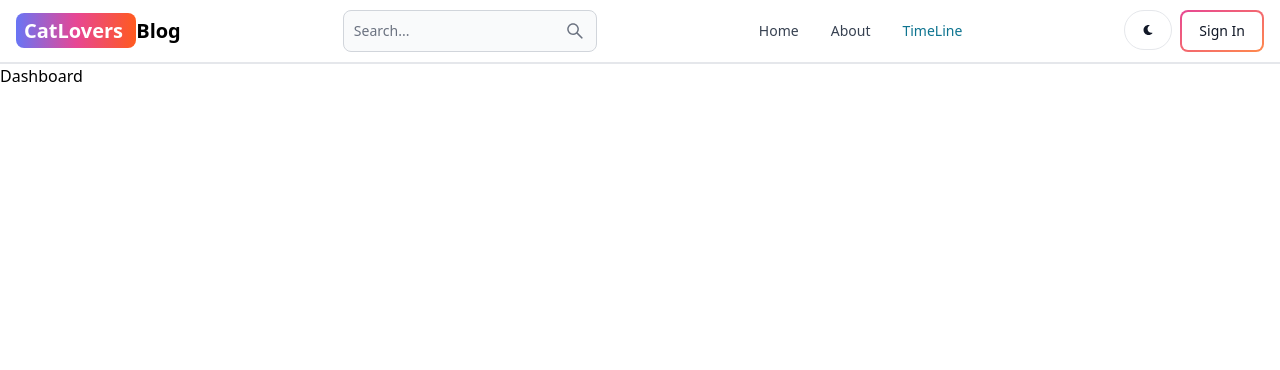
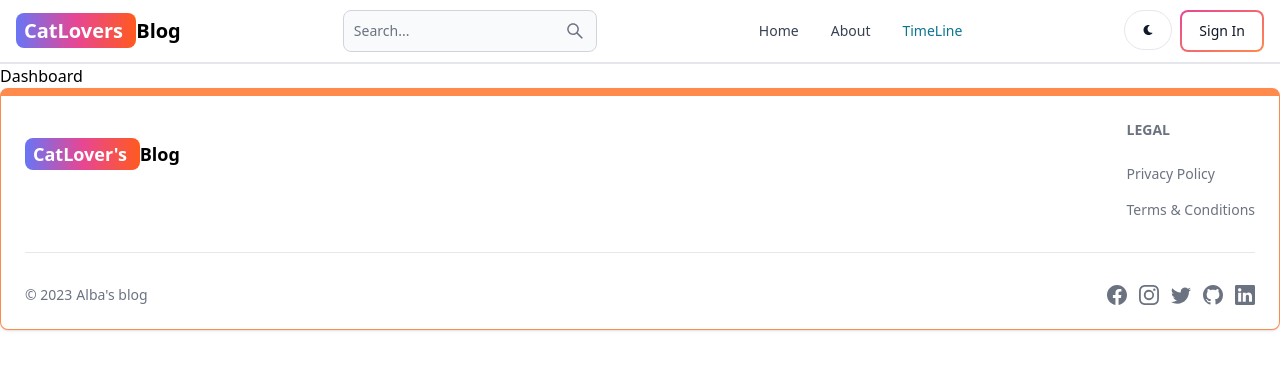
Before and after one commit to agiraldomolina/CatLoversBlog, a React (Vite) app in the folder client/: page /dashboard in a window 1280 px wide. Shown: the top 370 px of the page. Built offline with nearby package versions, Linux system fonts and the light colour scheme.

Commit message:
create and add the footer component

```diff
--- a/client/src/App.jsx
+++ b/client/src/App.jsx
@@ -6,6 +6,7 @@ import About from "./pages/About";
 import Profile from "./pages/Profile";
 import Dashboard from "./pages/Dashboard";
 import Header from "./components/Header";
+import  Footer  from "./components/Footer";
 
 export default function App() {
   return (
@@ -19,6 +20,7 @@ export default function App() {
           <Route path="/profile" element={<Profile />} />
           <Route path="/dashboard" element={<Dashboard />} />
         </Routes>
+        <Footer />
     </BrowserRouter>
   );
 }
--- /dev/null
+++ b/client/src/components/Footer.jsx
@@ -0,0 +1,60 @@
+import { Footer } from 'flowbite-react'
+import { Link } from 'react-router-dom'
+import {BsFacebook, BsInstagram, BsTwitter, BsGithub, BsLinkedin} from'react-icons/bs'
+
+export default function Component() {
+  return (
+    <Footer
+        container
+        className='border border-t-8 border-orange-400'
+    >
+        <div className="w-full max-w-7xl mx-auto">
+            <div className="flex justify-between">
+                <div className="mt-5">
+                <Link to="/"
+                    className='self-center whitespace-nowrap text-sm sm:text-lg font-semibold dark:text-white'>
+                    <span
+                        className='px-2 py-1 bg-gradient-to-r from-indigo-500 via-pink-500 to-orange-500 rounded-lg text-white'
+                    >  CatLover's  </span>
+                    Blog
+                </Link>
+                </div>
+                <div
+                    className=""
+                >
+                    <div className="gap-1">
+                        <Footer.Title title='Legal'/>
+                        <Footer.LinkGroup col className='m-0'>
+                            <Footer.Link
+                                href='#'
+                            >
+                                Privacy Policy
+                            </Footer.Link>
+                            <Footer.Link
+                                href='#'
+                            >
+                                Terms & Conditions
+                            </Footer.Link>
+                        </Footer.LinkGroup>
+                    </div>
+                </div>
+            </div>
+            <Footer.Divider/>
+            <div className="w-full sm:flex sm:items-center sm:justify-between">
+                <Footer.Copyright
+                    href='#'
+                    by="Alba's blog"
+                    year={new Date().getFullYear()}
+                />
+                <div className="flex gap-3 sm:mt-0 mt-4 sm:justify-center">
+                    <Footer.Icon href='#'icon={BsFacebook} />
+                    <Footer.Icon href='#'icon={BsInstagram} />
+                    <Footer.Icon href='#'icon={BsTwitter} />
+                    <Footer.Icon href='https://www.github.com/agiraldomolina'icon={BsGithub} />
+                    <Footer.Icon href='https://linkedin.com/in/alba-giraldo-6086a046/'icon={BsLinkedin} />
+                </div>
+            </div>
+        </div>
+    </Footer>
+  )
+}
```
